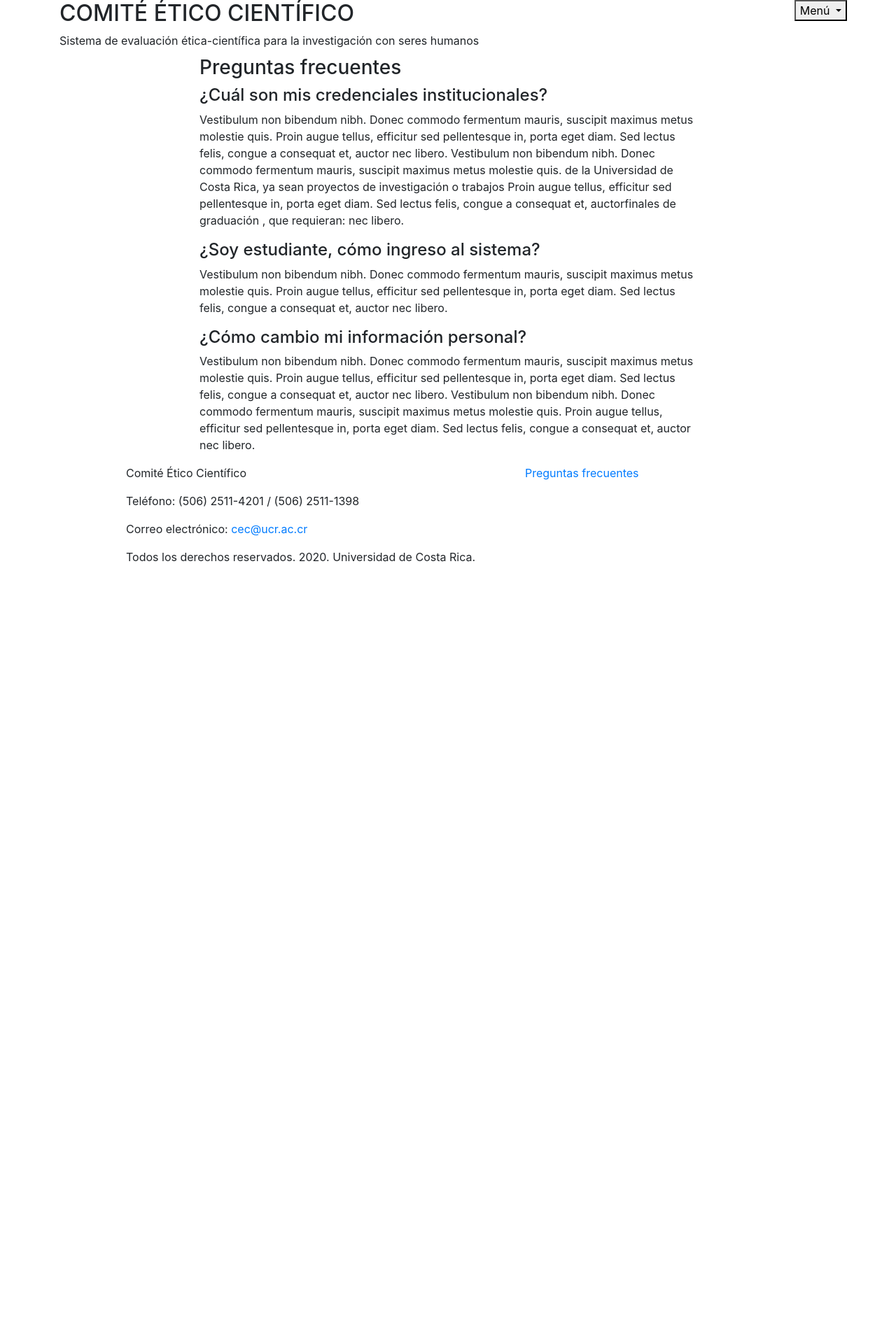
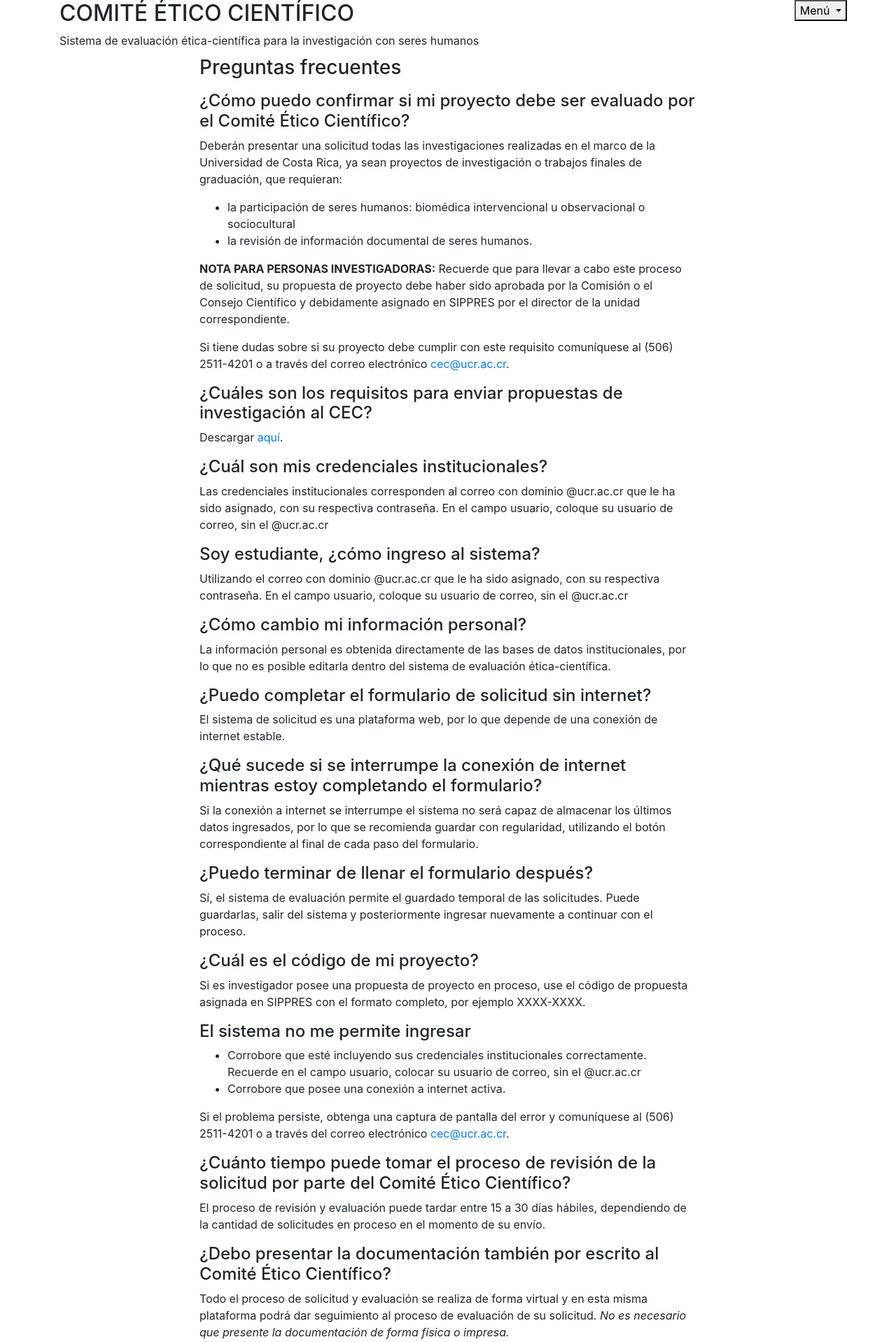
Before and after one commit to lfitoria/cec, a Symfony app: template templates/default/faqs.html.twig in a window 1280 px wide. Shown: the part 50-1968 px from the top of the page at 70% size. Before the commit the page ends 853 px from the top, so only its background shows below. Run offline with Twig, Linux system fonts and the light colour scheme; the template is opened without the code that fills it, so the values that code supplies are empty; style sheets or scripts are compiled from the project's sources; some libraries are stand-ins or nearby versions.

Commit message:
faqs-texts

```diff
--- a/templates/default/faqs.html.twig
+++ b/templates/default/faqs.html.twig
@@ -6,18 +6,125 @@
 		<div class="d-flex justify-content-center">
 			<div class="col-sm-8">
 
-<h3>Preguntas frecuentes </h3>
+				<h3>
+					Preguntas frecuentes
+				</h3>
                 <h4>
-¿Cuál son mis credenciales institucionales?</h4>
+
+				</h4>
 				<p>
-Vestibulum non bibendum nibh. Donec commodo fermentum mauris, suscipit maximus metus molestie quis. Proin
-augue tellus, efficitur sed pellentesque in, porta eget diam. Sed lectus felis, congue a consequat et, auctor nec libero. Vestibulum non bibendum nibh. Donec commodo fermentum mauris, suscipit maximus metus molestie quis. de la Universidad de Costa Rica, ya sean proyectos de investigación o trabajos Proin augue tellus, efficitur sed pellentesque in, porta eget diam. Sed lectus felis, congue a consequat et, auctorfinales de graduación , que requieran: nec libero.</p>
+
+				</p>
                 <h4>
-¿Soy estudiante, cómo ingreso al sistema?</h4>
-<p>Vestibulum non bibendum nibh. Donec commodo fermentum mauris, suscipit maximus metus molestie quis. Proin augue tellus, efficitur sed pellentesque in, porta eget diam. Sed lectus felis, congue a consequat et, auctor nec libero.</p>
+					¿Cómo puedo confirmar si mi proyecto debe ser evaluado por el Comité Ético Científico?
+				</h4>
+				<p>
+					Deberán presentar una solicitud todas las investigaciones realizadas en el marco de la Universidad de Costa Rica, ya sean proyectos de investigación o trabajos finales de graduación, que requieran:
+				</p>
+                <ul>
+                    <li>la participación de seres humanos: biomédica intervencional u observacional o sociocultural</li>
+                    <li>la revisión de información documental de seres humanos.</li>
+                </ul>
+                <p>
+                    <strong>NOTA PARA PERSONAS INVESTIGADORAS:</strong> Recuerde que para llevar a cabo este proceso de solicitud, su propuesta de proyecto debe haber sido aprobada por la Comisión o el Consejo Científico y debidamente asignado en SIPPRES por el director de la unidad correspondiente.
+                </p>
+                <p>Si tiene dudas sobre si su proyecto debe cumplir con este requisito comuníquese al (506) 2511-4201 o a través del correo electrónico <a href="mailto:cec@ucr.ac.cr">cec@ucr.ac.cr</a>.</p>
+
                 <h4>
-¿Cómo cambio mi información personal?</h4>
-<p>Vestibulum non bibendum nibh. Donec commodo fermentum mauris, suscipit maximus metus molestie quis. Proin augue tellus, efficitur sed pellentesque in, porta eget diam. Sed lectus felis, congue a consequat et, auctor nec libero. Vestibulum non bibendum nibh. Donec commodo fermentum mauris, suscipit maximus metus molestie quis. Proin augue tellus, efficitur sed pellentesque in, porta eget diam. Sed lectus felis, congue a consequat et, auctor nec libero.</p>
+					¿Cuáles son los requisitos para enviar propuestas de investigación al CEC?
+				</h4>
+				<p>
+					Descargar <a href="http://formularioscec.ucr.ac.cr/Requisitos_para_presentar _propuestas_de_investigacion_al_CEC.pdf" target="_blank">aquí</a>.
+				</p>
+				<h4>
+					¿Cuál son mis credenciales institucionales?
+				</h4>
+				<p>
+					Las credenciales institucionales corresponden al correo con dominio @ucr.ac.cr que le ha sido asignado, con su respectiva contraseña. En el campo usuario, coloque su usuario de correo, sin el @ucr.ac.cr
+				</p>
+				<h4>
+					Soy estudiante, ¿cómo ingreso al sistema?
+				</h4>
+				<p>
+					Utilizando el correo con dominio @ucr.ac.cr que le ha sido asignado, con su respectiva contraseña. En el campo usuario, coloque su usuario de correo, sin el @ucr.ac.cr
+				</p>
+				<h4>
+					¿Cómo cambio mi información personal?
+				</h4>
+				<p>
+					La información personal es obtenida directamente de las bases de datos institucionales, por lo que no es posible editarla dentro del sistema de evaluación ética-científica.
+				</p>
+                <h4>
+					¿Puedo completar el formulario de solicitud sin internet?
+				</h4>
+				<p>
+					El sistema de solicitud es una plataforma web, por lo que depende de una conexión de internet estable.
+				</p>
+                <h4>
+					¿Qué sucede si se interrumpe la conexión de internet mientras estoy completando el formulario?
+				</h4>
+				<p>
+					Si la conexión a internet se interrumpe el sistema no será capaz de almacenar los últimos datos ingresados, por lo que se recomienda guardar con regularidad, utilizando el botón correspondiente al final de cada paso del formulario.
+				</p>
+                <h4>
+					¿Puedo terminar de llenar el formulario después?
+				</h4>
+				<p>
+					Sí, el sistema de evaluación permite el guardado temporal de las solicitudes. Puede guardarlas, salir del sistema y posteriormente ingresar nuevamente a continuar con el proceso.
+				</p>
+                <h4>
+					¿Cuál es el código de mi proyecto?
+				</h4>
+				<p>
+					Si es investigador  posee una propuesta de proyecto en proceso, use el código de propuesta asignada en SIPPRES con el formato completo, por ejemplo XXXX-XXXX.
+				</p>
+                <h4>
+					El sistema no me permite ingresar
+				</h4>
+					<ul>
+                        <li>Corrobore que esté incluyendo sus credenciales institucionales correctamente. Recuerde en el campo usuario, colocar su usuario de correo, sin el @ucr.ac.cr</li>
+                        <li>Corrobore que posee una conexión a internet activa.</li>
+                    </ul>
+				<p>Si el problema persiste, obtenga una captura de pantalla del error y comuníquese al (506) 2511-4201 o a través del correo electrónico <a href="mailto:cec@ucr.ac.cr">cec@ucr.ac.cr</a>.</p>
+                <h4>
+					¿Cuánto tiempo puede tomar el proceso de revisión de la solicitud por parte del Comité Ético Científico?
+				</h4>
+				<p>
+					El proceso de revisión y evaluación puede tardar entre 15 a 30 días hábiles, dependiendo de la cantidad de solicitudes en proceso en el momento de su envío.
+				</p>
+                <h4>
+					¿Debo presentar la documentación también por escrito al Comité Ético Científico?
+				</h4>
+				<p>
+					Todo el proceso de solicitud y evaluación se realiza de forma virtual y en esta misma plataforma podrá dar seguimiento al proceso de evaluación de su solicitud. <em> No es necesario que presente la documentación de forma física o impresa.</em>
+				</p>
+                <h4>
+					¿Cómo puedo dar seguimiento a mi proceso de solicitud una vez que es enviada a evaluación?
+				</h4>
+				<p>
+					Una vez remitida su solicitud, el sistema le enviará un correo de confirmación y será notificado cuando la solicitud sea evaluada.
+				</p>
+                <p>
+                    También puede dar seguimiento al estado de solicitudes activas, ingresando al sistema y verificando en la pantalla de Seguimiento de solicitudes.
+                </p>
+                <h4>
+					Recibí un correo indicando que debo corregir mi solicitud ¿Cómo puedo realizar el subsane solicitado?
+				</h4>
+				<p>
+					Ingrese al sistema utilizando sus credenciales institucionales. En la pantalla de Seguimiento de solicitudes, ubique la solicitud devuelta, oprima el botón Completar y subsane los pendientes indicados. Al terminar, vuelva a enviar la solicitud desde el paso 3 del formulario.
+				</p>
+                <h4>
+					¿Qué significa Pendiente de Revisión?
+				</h4>
+				<p>
+					Son aquellos proyectos e investigaciones, que adolecen de algún requisito o requisitos, que se consideren esenciales de acuerdo a la normativa aplicable. Hasta que no se presente ese asunto o requisito pendiente, no pueden ser revisados. (P.e. no se presenta consentimiento informado o el acta de aprobación de la comisión respectiva).
+				</p>
+                <h4>
+					Necesito apoyo para completar mi solicitud ¿Con quién puedo comunicarme para aclarar dudas?
+				</h4>
+				<p>
+					Si requiere apoyo técnico o posee consultas sobre el proceso, comuníquese al (506) 2511-4201 o a través del correo electrónico <a href="mailto:cec@ucr.ac.cr">cec@ucr.ac.cr</a>.
+				</p>
 
 
 			</div>
```
Also changed, not shown: 1 other file. Lines whose indentation alone changed are shown as unchanged.
